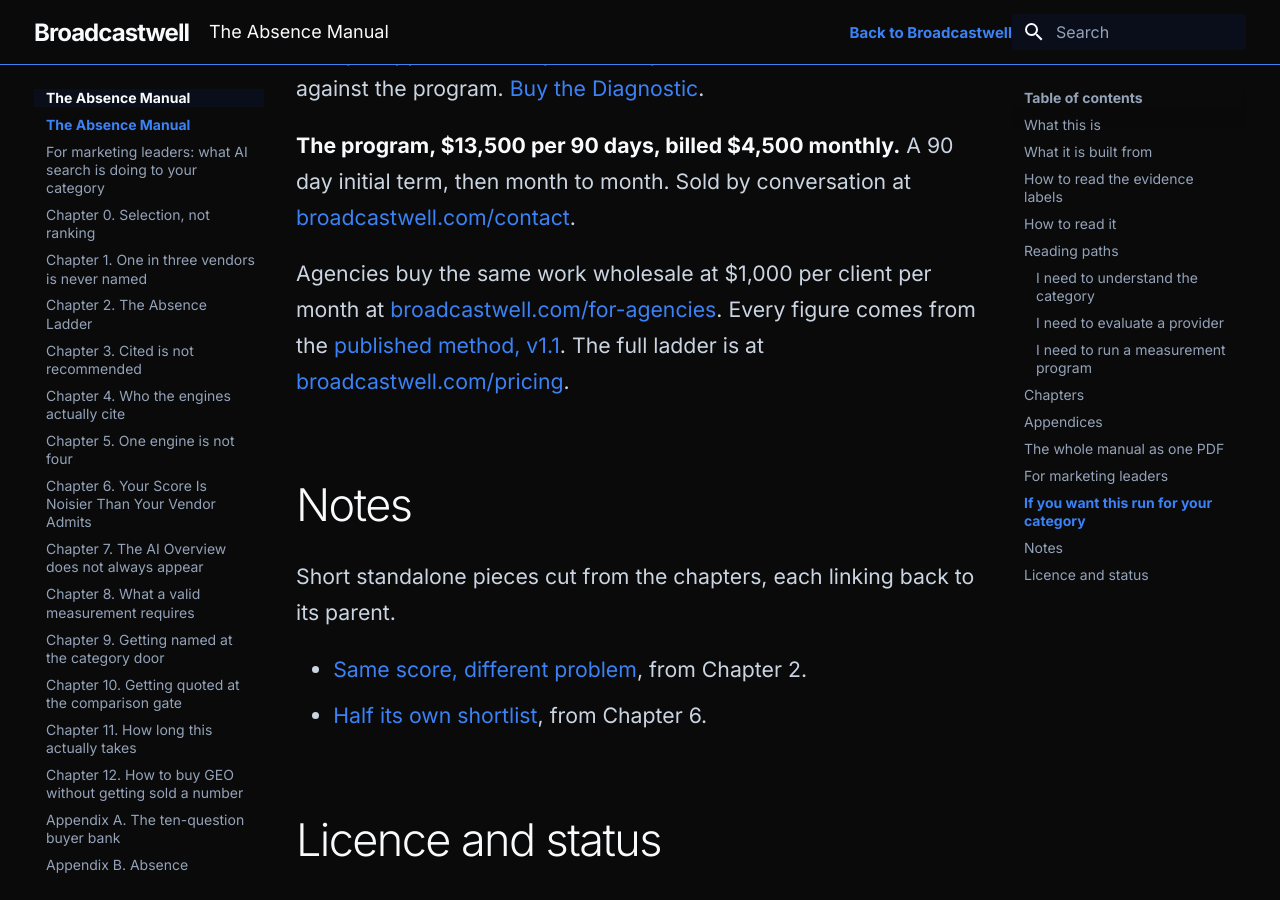
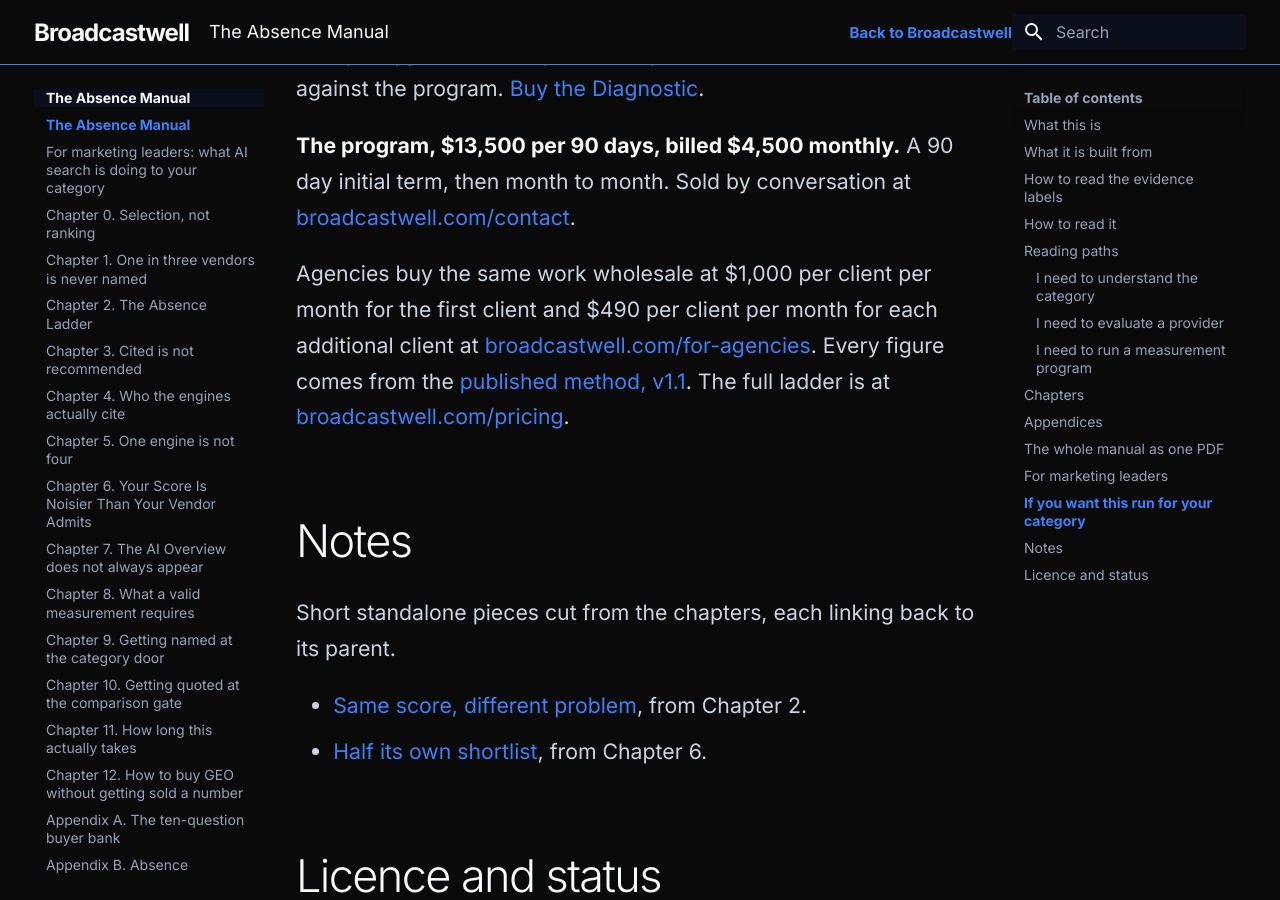
Before and after one commit to Broadcastwell/absence-manual, an MkDocs documentation site: the page built from docs/index.md, in a window 1280 px wide and 900 px high, scrolled down 7433 px. Built offline with MkDocs 1.6.1 and Material for MkDocs 9.7.7, drawn with Linux system fonts in a browser that asks for light colours; comment, search, counter and statistics services are not loaded.

Commit message:
Block 3: agency wholesale is now the two-step ladder, $1,000 first client and $490 each additional

```diff
--- a/docs/index.md
+++ b/docs/index.md
@@ -120,7 +120,7 @@
 
 **The program, $13,500 per 90 days, billed $4,500 monthly.** A 90 day initial term, then month to month. Sold by conversation at [broadcastwell.com/contact](https://broadcastwell.com/contact).
 
-Agencies buy the same work wholesale at $1,000 per client per month at [broadcastwell.com/for-agencies](https://broadcastwell.com/for-agencies). Every figure comes from the [published method, v1.1](https://broadcastwell.com/methodology). The full ladder is at [broadcastwell.com/pricing](https://broadcastwell.com/pricing).
+Agencies buy the same work wholesale at $1,000 per client per month for the first client and $490 per client per month for each additional client at [broadcastwell.com/for-agencies](https://broadcastwell.com/for-agencies). Every figure comes from the [published method, v1.1](https://broadcastwell.com/methodology). The full ladder is at [broadcastwell.com/pricing](https://broadcastwell.com/pricing).
 
 ## Notes
 
```
